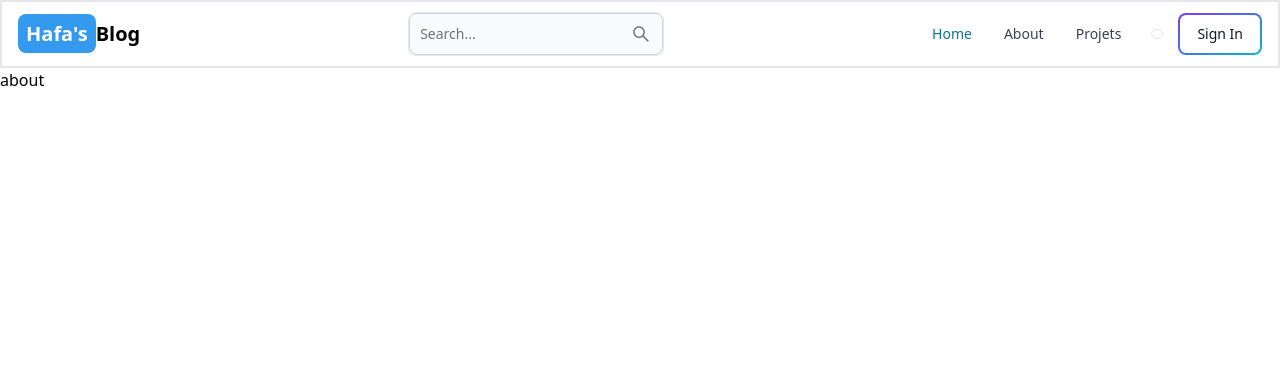
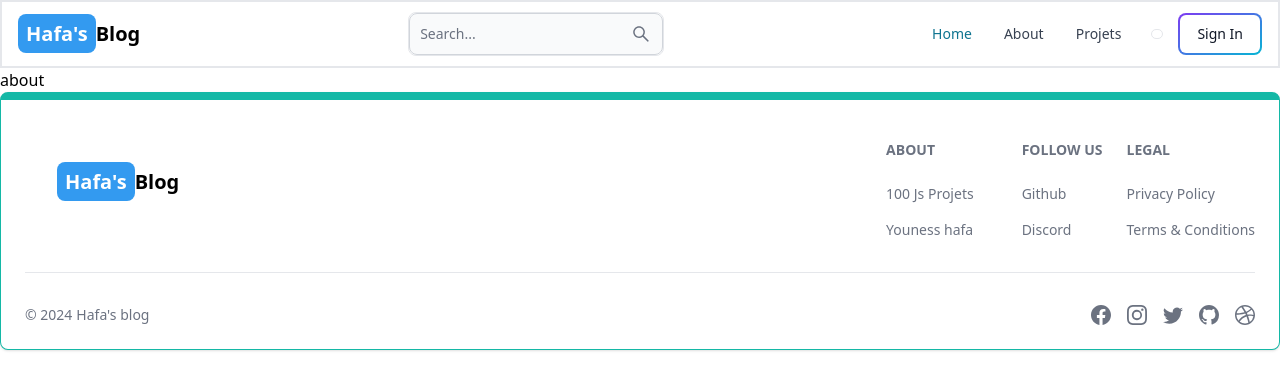
Before and after one commit to hafayouness/Mern-Blog, a React (Vite) app in the folder client/: page /about in a window 1280 px wide. Shown: the top 390 px of the page. Built offline with nearby package versions, Linux system fonts and the light colour scheme.

Commit message:
create and add the footer componnent

```diff
--- a/client/src/App.jsx
+++ b/client/src/App.jsx
@@ -6,6 +6,7 @@ import Projets from "./pages/Projets";
 import Dashboard from "./pages/Dashboard";
 import About from "./pages/About";
 import Header from "./components/Header";
+import Footer from "./components/Footer";
 
 export default function App() {
   return (
@@ -19,6 +20,7 @@ export default function App() {
         <Route path="/dashboard" element={<Dashboard />} />
         <Route path="/about" element={<About />} />
       </Routes>
+      <Footer />
     </BrowserRouter>
   );
 }
--- /dev/null
+++ b/client/src/components/Footer.jsx
@@ -0,0 +1,92 @@
+import { Footer } from "flowbite-react";
+import React from "react";
+import { Link } from "react-router-dom";
+import {
+  BsFacebook,
+  BsInstagram,
+  BsTwitter,
+  BsGithub,
+  BsDribbble,
+} from "react-icons/bs";
+function FooterCom() {
+  return (
+    <Footer container className="custom-border ">
+      <div className="w-full max-x-7xl mx-auto">
+        <div className=" w-full grid justify-between sm:flex md:grid-cols-1">
+          <div className="logo">
+            <Link
+              to="/"
+              className="self-center whitespace-nowrap text-2xl sm:text-xl font-semibold dark:text-white "
+            >
+              <span className=" title-header rounded-lg text-white px-2 py-1.5">
+                Hafa's
+              </span>
+              Blog
+            </Link>
+          </div>
+          <div className="group mt-4 sm:grid-cols-3 sm:gap-6">
+            <div>
+              <Footer.Title title="About" />
+              <Footer.LinkGroup col>
+                <Footer.Link
+                  href="https://www.100jsprojects.com"
+                  target="_blank"
+                  rel="noopener noreferrer"
+                >
+                  100 Js Projets
+                </Footer.Link>
+                <Footer.Link
+                  href="/about"
+                  target="_blank"
+                  rel="noopener noreferrer"
+                >
+                  Youness hafa
+                </Footer.Link>
+              </Footer.LinkGroup>
+            </div>
+            <div>
+              <Footer.Title title="Follow us" />
+              <Footer.LinkGroup col>
+                <Footer.Link
+                  href="https://github.com/hafayouness"
+                  target="_blank"
+                  rel="noopener noreferrer"
+                >
+                  Github
+                </Footer.Link>
+                <Footer.Link href="#">Discord</Footer.Link>
+              </Footer.LinkGroup>
+            </div>
+            <div>
+              <Footer.Title title="Legal" />
+              <Footer.LinkGroup col>
+                <Footer.Link href="#">Privacy Policy</Footer.Link>
+                <Footer.Link href="#">Terms &amp; Conditions</Footer.Link>
+              </Footer.LinkGroup>
+            </div>
+          </div>
+        </div>
+        <Footer.Divider />
+        <div className="w-full flex items-center justify-between">
+          <Footer.Copyright
+            href="#"
+            by="Hafa's blog"
+            year={new Date().getFullYear()}
+          />
+          <div className=" flex items-center gap-4  ">
+            <Footer.Icon href="#" icon={BsFacebook} />
+            <Footer.Icon href="#" icon={BsInstagram} />
+            <Footer.Icon href="#" icon={BsTwitter} />
+            <Footer.Icon
+              href="https://github.com/hafayouness"
+              icon={BsGithub}
+            />
+            <Footer.Icon href="#" icon={BsDribbble} />
+          </div>
+        </div>
+      </div>
+    </Footer>
+  );
+}
+
+export default FooterCom;
--- a/client/src/index.css
+++ b/client/src/index.css
@@ -4,6 +4,19 @@
 
 .title-header {
   background-color: #339af0;
+}
+.logo {
+  margin: auto 2rem;
+}
+.group {
+  display: flex;
+  align-items: center;
+  gap: 4rem;
+}
+.custom-border {
+  border: 1px solid; /* Default border width and style */
+  border-top-width: 8px; /* Specific border width for the top side */
+  border-color: #14b8a6; /* Teal color equivalent to Tailwind's teal-500 */
 }
 .btn-sign-1 {
   display: none;
@@ -42,6 +55,9 @@
   .btn-sign {
     display: none;
   }
+  .logo {
+    margin: 1rem auto;
+  }
 }
 
 /* signin */
```
